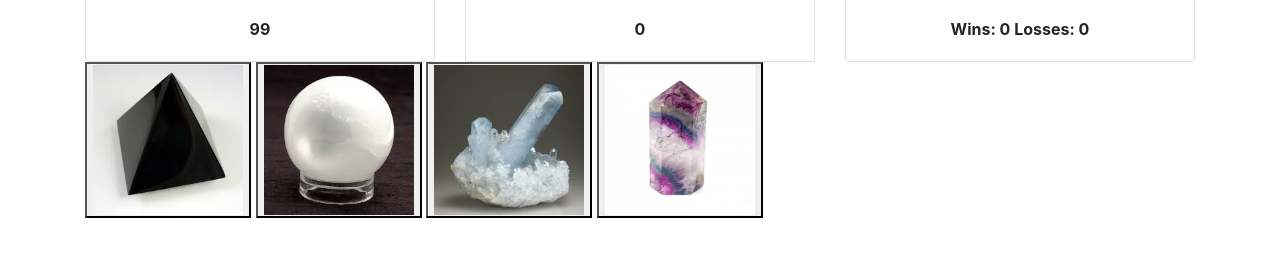
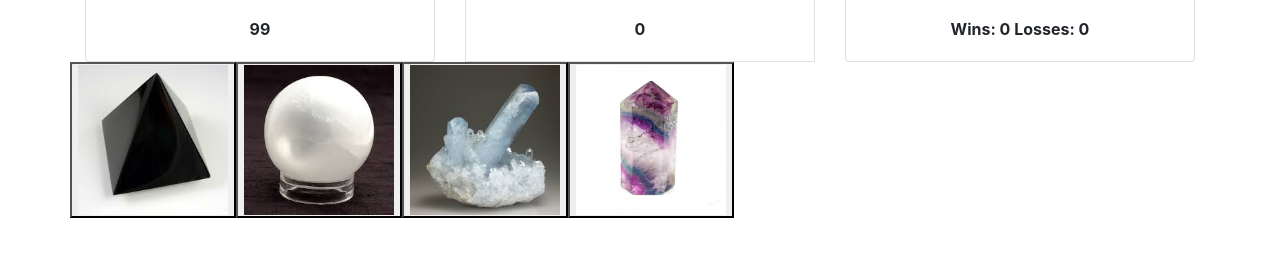
Before and after one commit to kmahone19/-Crystals-Collector-Game, a plain HTML site: page index.html in a window 1280 px wide. Shown: the part 452-708 px from the top of the page. Drawn offline with nearby package versions, Linux system fonts and the light colour scheme.

Commit message:
style edits

```diff
--- a/index.html
+++ b/index.html
@@ -21,7 +21,8 @@
                     Welcome to the crystal collector game. You goal is the match the number given at the start.
                 </p>
                 <p>
-                    There are four crystals bellow click on them to add them up and reach your goal, but be careful because if you go over your goal you lose.
+                    There are four crystals bellow click on them to add them up and reach your goal, but be careful
+                    because if you go over your goal you lose.
                 </p>
             </div>
         </div>
@@ -56,10 +57,16 @@
         </div>
     </div>
     <div class="container">
-        <button id="crystalOne" class="crystal"><img src="assets/images/obsidian.jfif" alt="first crystal"></button>
-        <button id="crystalTwo" class="crystal"><img src="assets/images/Selenite.jfif"></button>
-        <button id="crystalThree" class="crystal"><img src="assets/images/celestine.jfif" alt="third crystal"></button>
-        <button id="crystalFour" class="crystal"><img src="assets/images/flourite.jpg" alt="fourth crystal"></button>
+        <div class="row">
+            <button id="crystalOne" class="crystal "><img src="assets/images/obsidian.jfif"
+                    alt="first crystal"></button>
+            <button id="crystalTwo" class="crystal "><img src="assets/images/Selenite.jfif"></button>
+            <button id="crystalThree" class="crystal"><img src="assets/images/celestine.jfif"
+                    alt="third crystal"></button>
+            <button id="crystalFour" class="crystal"><img src="assets/images/flourite.jpg"
+                    alt="fourth crystal"></button>
+
+        </div>
     </div>
     <script src="https://cdnjs.cloudflare.com/ajax/libs/jquery/3.3.1/jquery.slim.min.js"></script>
     <script src="https://cdnjs.cloudflare.com/ajax/libs/popper.js/1.14.7/umd/popper.min.js"></script>
```
Also changed, not shown: assets/css/style.css (line endings or trailing spaces).
